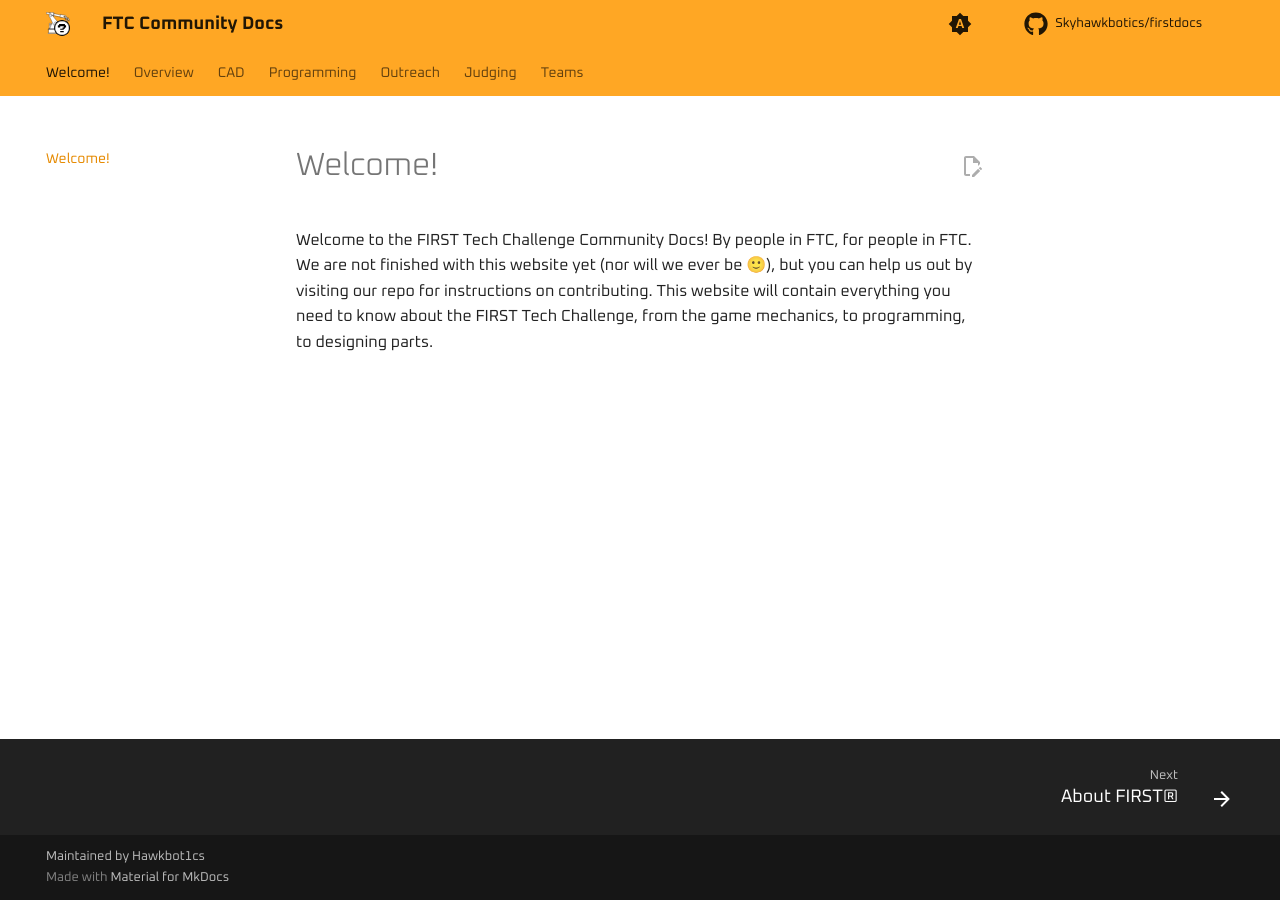
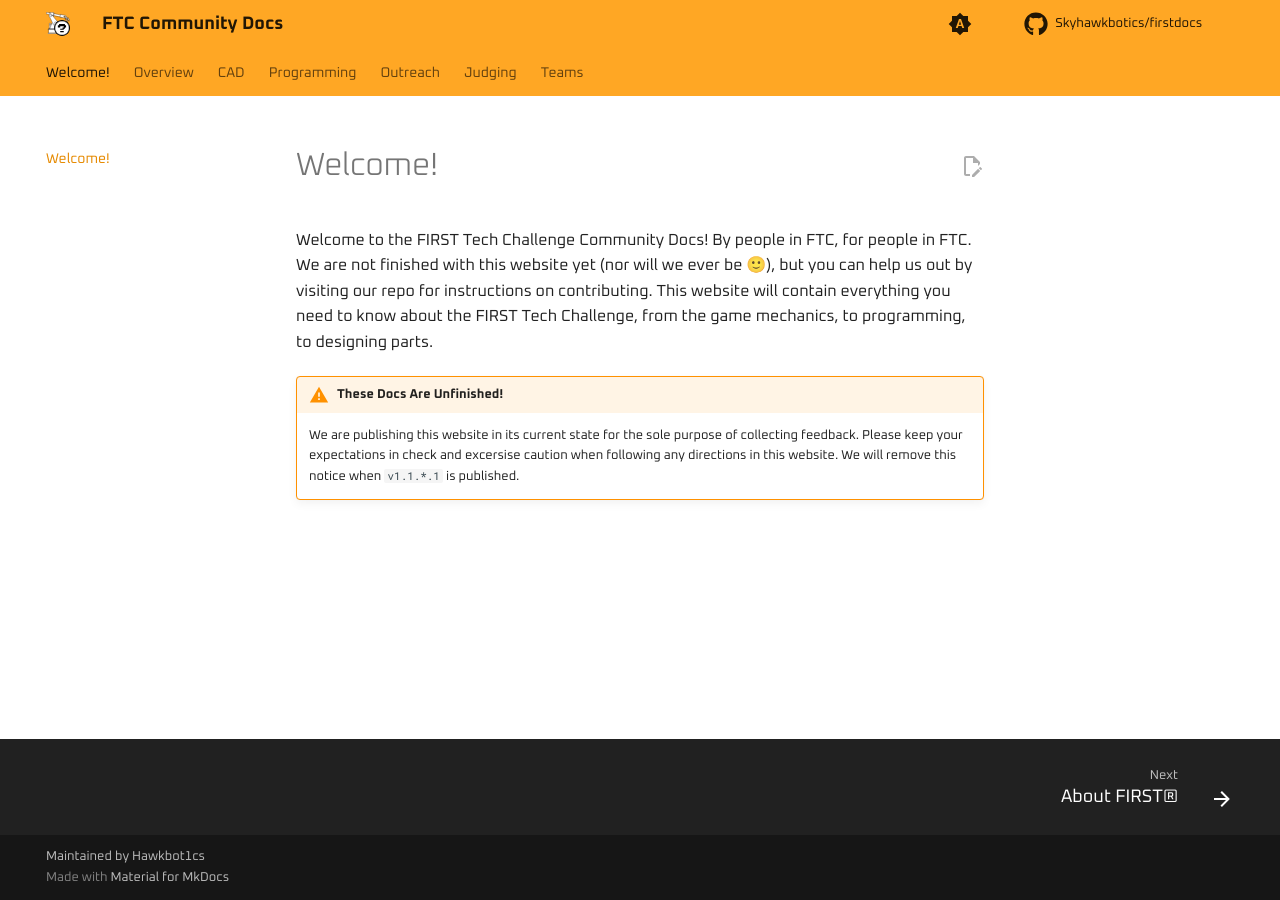
Before and after one commit to Skyhawkbotics/firstdocs, an MkDocs documentation site: the page built from source/docs/index.md, in a window 1280 px wide. Built offline with MkDocs 1.6.1 and Material for MkDocs 9.7.7, drawn with Linux system fonts in a browser that asks for light colours; comment, search, counter and statistics services are not loaded.

Commit message:
Add warning notice about unfinished documentation
Added a warning block to the documentation index page to inform users that the site is unfinished and published for feedback purposes. The notice advises caution when following directions until version v1.1.*.1 is released.

```diff
--- a/source/docs/index.md
+++ b/source/docs/index.md
@@ -1,3 +1,7 @@
 # Welcome!
 
 Welcome to the FIRST Tech Challenge Community Docs! By people in FTC, for people in FTC. We are not finished with this website yet (nor will we ever be 🙂), but you can help us out by visiting our repo for instructions on contributing. This website will contain everything you need to know about the FIRST Tech Challenge, from the game mechanics, to programming, to designing parts.
+
+!!! warning "These Docs Are Unfinished!"
+
+    We are publishing this website in its current state for the sole purpose of collecting feedback. Please keep your expectations in check and excersise caution when following any directions in this website. We will remove this notice when `v1.1.*.1` is published.
```
